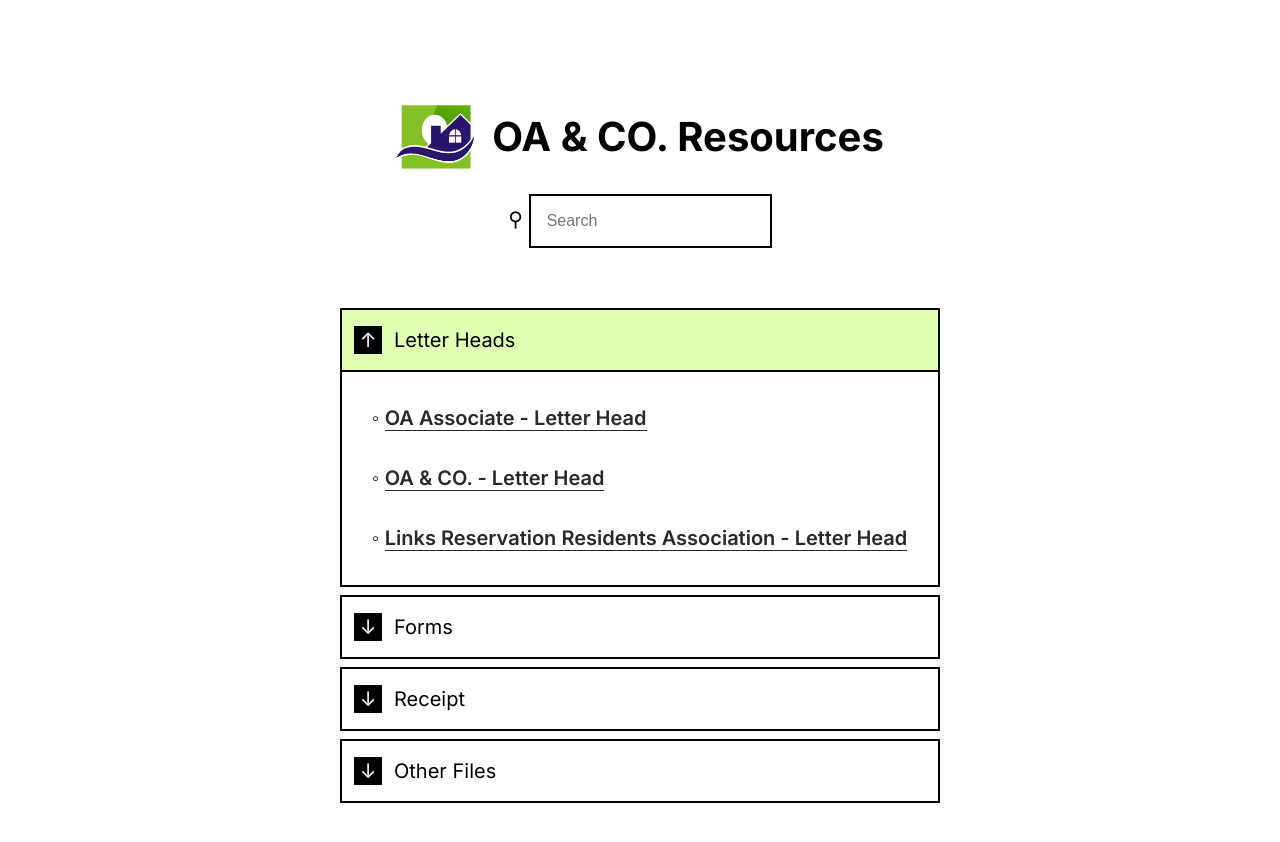
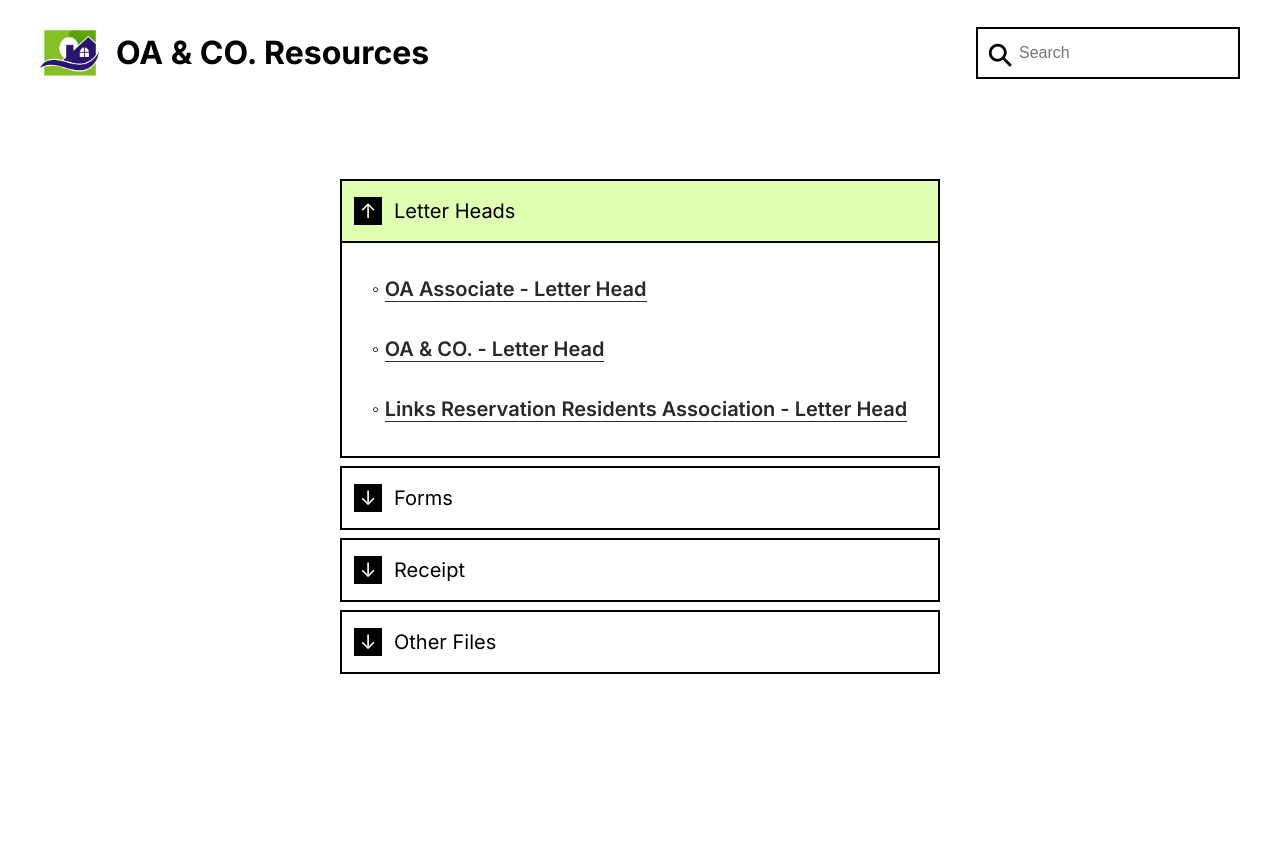
Before and after one commit to kore4lyf/oa-links, a plain HTML site: page index.html in a window 1280 px wide. After the commit the page ends 816 px from the top, so only its background shows below. Drawn offline with Linux system fonts and the light colour scheme.

Commit message:
Complete page develepment

```diff
--- a/index.html
+++ b/index.html
@@ -5,21 +5,23 @@
     <meta name="viewport" content="width=device-width, initial-scale=1.0">
     <title>Olufemi Adesope and Co.</title>
     <link rel="stylesheet" href="style.css">
+    <link rel="shortcut icon" href="./favicon.png" type="image/x-icon">
 </head>
 <body>
-    <div>
-        <div class="center">
-            <img src="./OA and Co - Cropped  - Colored logo.jpg" alt="Olufemi Adesope" width="80" height="70"/>
+    <header>
+        <div class="header__title">
+            <img src="./OA and Co - Cropped  - Colored logo.jpg" alt="Olufemi Adesope" width="60" height="50"/>
             <h1>OA & CO. Resources</h1>
         </div>
 
         <div class="search">
-            <div>
+            <div class="search__box__wrap">
                 <span class="search__icon">
                     &#9906;
                 </span>
                 <input class="search__box" placeholder="Search" type="input"/>
             </div>
+
             <div class="search__result hide">
                 <ul>
                     <li class="no-result-container hide">
@@ -27,8 +29,10 @@
                     </li>
                 </ul>
             </div>
-        </div><br><br>
+        </div>
+    </header>
 
+    <div>
         <details open>
             <summary>
                 Letter Heads
@@ -77,7 +81,7 @@
                     <i>	&#9702;</i> <a target="_blank"  href="" title="Receipt Database">Receipt Database</a>
                 </p>
                 <p>
-                    <i>	&#9702;</i> <a target="_blank"  href="https://drive.google.com/drive/folders/1c-HnXWmlBR5MFAahSNetTUaJe9hJeBPq?usp=sharing" title="Receipts">Receipts Sheets</a>
+                    <i>	&#9702;</i> <a target="_blank"  href="https://drive.google.com/drive/folders/1c-HnXWmlBR5MFAahSNetTUaJe9hJeBPq?usp=sharing" title="Receipts">Receipts (PDF)</a>
                 </p>
             </div>
         </details>
@@ -91,9 +95,6 @@
 
             </div>
         </details>
-
-
-
     </div>
 <script src="./script.js"></script>
 </body>
--- a/script.js
+++ b/script.js
@@ -4,7 +4,9 @@
 const getAll = elemName => document.querySelectorAll(elemName);
 
 
-const searchBox = getOne('.search__box ')
+const searchBox = getOne('.search__box')
+const searchBoxWrap = getOne('.search__box__wrap')
+const searchIcon = getOne('.search__icon')
 const search = getOne('.search')
 const searchResult = getOne('.search__result')
 const searchResultList = getOne('.search__result ul')
@@ -40,13 +42,19 @@
     return links
 }
 
-// console.log(getAll[0])
+
+searchIcon.addEventListener('click', () => {
+    searchBox.focus()
+})
 
 searchBox.addEventListener(
     'focus',
     () => {
         // Change Search Box Color to green
-        searchBox.style.borderColor = 'green'
+        searchBoxWrap.style.borderColor = 'green'
+
+        // Change Search Icon Color to green
+        searchIcon.style.color = 'green'
 
         // Hide Search Result
         searchResultList.classList.remove('hide')
@@ -56,7 +64,10 @@
     'blur',
     () => {
         // Change Search Box Color to black
-        searchBox.style.borderColor = 'black'
+        searchBoxWrap.style.borderColor = 'black'
+
+        // Change Search Icon Color to black
+        searchIcon.style.color = 'black'
     })
 
 
--- a/style.css
+++ b/style.css
@@ -112,17 +112,29 @@
     margin-block: .1rem;
 }
 
-.center {
+header {
+    align-items: center;
+    display: flex;
+    flex-wrap: wrap;
+    justify-content: space-between;
+    padding-inline: 2rem;
+
+}
+
+
+.header__title {
     align-items: center;
     display: flex;
     gap: 1rem;
-    flex: 1;
     flex-wrap: nowrap;
-    justify-content: center;
 
-    & img {
-        flex-basis: 80px;
 }
+
+.header__title img {
+}
+
+.header__title h1 {
+    font-size: 2rem;
 }
 
 .search {
@@ -194,12 +206,32 @@
     border-bottom: none;
 }
 
+.search__box__wrap {
+    border: 2px solid black;
+    display: flex;
+    overflow: hidden;
+}
+
+.search__icon {
+    display: flex;
+    border-radius: 100%;
+    font-size: 2rem;
+    transform: rotate(-45deg);
+    padding-inline: .6rem;
+    padding-right: 1rem;
+    cursor: pointer;
+}
+
+.search__icon:hover {
+    color: green;
+}
+
 .search__box {
-    border: 2px solid black;
+    border: 0px;
     caret-color: green;
     color: dimgray;
     font-size: 1rem;
-    padding: 1rem;
+    transform: translate(-10px,0);
 }
 
 .no-result {
```
Also changed, not shown: favicon.png (added). Lines whose indentation alone changed are shown as unchanged.
